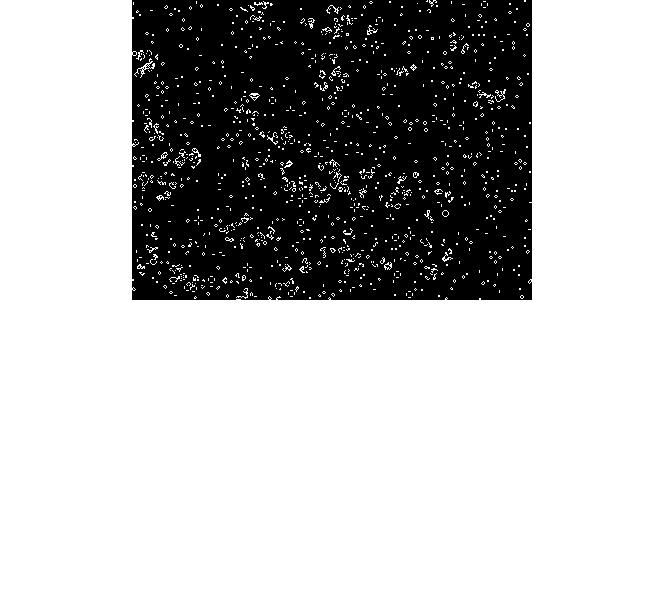
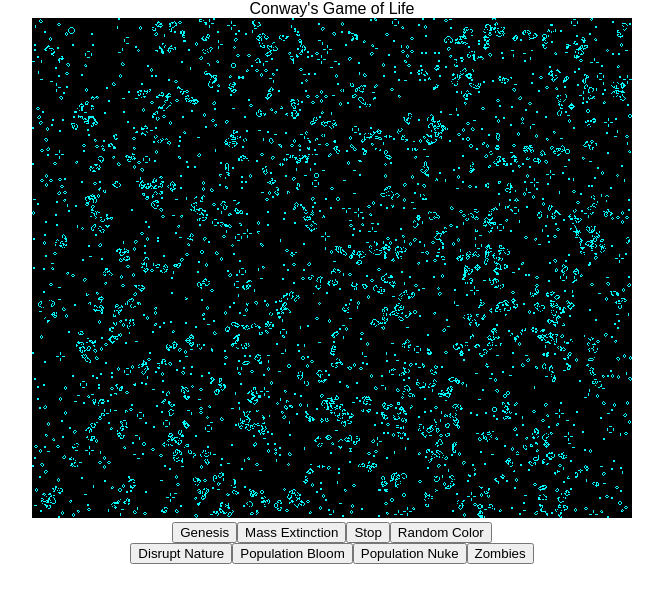
Before and after one commit to bloominstituteoftechnology/CS-Build-Week-1, a React (Create React App) app in the folder projects/life/: page / in a window 1280 px wide. Shown: the top 602 px of the page, without its empty margins (308-971 px from the left). Built offline with nearby package versions, Linux system fonts and the light colour scheme.

Commit message:
Added color and buttons with help from Vinnie

```diff
--- a/projects/life/src/App.js
+++ b/projects/life/src/App.js
@@ -1,61 +1,132 @@
 import React, { Component } from 'react';
 import Life from './life';
 import './App.css';
+
+const COLORS = [
+  [0x00, 0x00, 0x00], // black
+  [0x00, 0xff, 0xff], // blue
+  [0xff, 0x00, 0x00] // red
+];
 
 /**
  * Life canvas
  */
 class LifeCanvas extends Component {
-  /**
-   * Constructor
-   */
   constructor(props) {
     super(props);
 
     this.life = new Life(props.width, props.height);
     this.life.randomize();
+
+    this.sterilization = this.sterilization.bind(this);
+    this.assimilation = this.assimilation.bind(this);
+    this.dropPopulationBomb = this.dropPopulationBomb.bind(this);
+    // this.life.step.hasLivingNeighbor.options.wrap = this.life.step.hasLivingNeighbor.options.wrap.bind(
+    //   this
+    // );
+    // this.refs.life.step().hasLivingNeighbor().options.wrap = this.refs.life.step().hasLivingNeighbor().options.wrap.bind(this);
+    this.contagion = this.contagion.bind(this);
+
+    this.state = {
+      stop: false,
+      step: false,
+      toggleWrap: false
+    };
   }
 
-  /**
-   * Component did mount
-   */
   componentDidMount() {
     requestAnimationFrame(() => {
       this.animFrame();
     });
   }
 
-  /**
-   * Handle an animation frame
-   */
+  // toggle wrap
+  handleWrap(e, newState) {
+    !this.state.toggleWrap
+      ? this.setState({ toggleWrap: true })
+      : this.setState({ toggleWrap: false });
+  }
+
+  // start contagion
+  contagion(e) {
+    this.life.contagion();
+    // COLORS[1] = [0xff, 0x00, 0x00];
+  }
+  // randomly adds life
+  dropPopulationBomb(e) {
+    this.life.dropPopulationBomb();
+    // COLORS[1] = [0x00, 0xff, 0x37];
+  }
+
+  //
+  assimilation(e) {
+    this.life.assimilation();
+    COLORS[1] = [0xd3, 0xd3, 0xd3];
+  }
+
+  //
+  sterilization(e) {
+    this.life.sterilization();
+  }
+
+  // handleReset(e) {
+  //   window.location.reload();
+  // }
+
+  handleClear(e) {
+    this.life.clear();
+  }
+
+  handleStop(e) {
+    !this.state.stop
+      ? this.setState({ stop: true })
+      : this.setState({ stop: false }, () => {
+          this.animFrame();
+        });
+  }
+
+  random_rgb() {
+    let o = Math.round,
+      r = Math.random,
+      s = 255;
+    COLORS[1] = [o(r() * s), o(r() * s), o(r() * s)];
+    // [0xd3, 0xd3, 0xd3]
+  }
+
+  handleStep(e) {
+    this.state.step
+      ? this.setState({ stop: false }, this.life.step())
+      : this.setState({ stop: true }, this.animFrame());
+  }
+
   animFrame() {
-    let width = this.props.width;
-    let height = this.props.height;
-
-    // Update life and get cells
-    let cells = this.life.getCells();
+    if (!this.state.stop) {
+      const cells = this.life.getCells();
+      const height = this.props.height;
+      const width = this.props.width;
 
       // Get canvas framebuffer, a packed RGBA array
-    let canvas = this.refs.canvas;
+      const canvas = this.refs.canvas;
       let ctx = canvas.getContext('2d');
+
+      // these lines zoom the canvas
+      // canvas.style.width = canvas.width * 1.25 + "px";
+      // canvas.style.height = canvas.height * 1.25 + "px";
+
+      // creates a canvas starting at 0,0 and extending passed in width and height pixels
       let imageData = ctx.getImageData(0, 0, width, height);
 
       // Convert the cell values into white or black for the canvas
       for (let y = 0; y < height; y++) {
         for (let x = 0; x < width; x++) {
-        // Index needs to be multiplied by 4 because there are 4 array
-        // entries per pixel, Red, Green, Blue, and Alpha:
-        let index = (y * width + x) * 4;
+          const state = cells[y][x];
+          const color = COLORS[state];
+          const index = (y * width + x) * 4;
 
-        let lifeStatus = cells[y][x];
-        let color = lifeStatus === 0 ? 0x00 : 0xff;
-
-        // FYI: Alpha channel controls how transparent a pixel is.
-
-        imageData.data[index + 0] = color; // Red channel
-        imageData.data[index + 1] = color; // Green channel
-        imageData.data[index + 2] = color; // Blue channel
-        imageData.data[index + 3] = 0xff; // Alpha channel, 0xff = opaque
+          imageData.data[index + 0] = color[0]; // red
+          imageData.data[index + 1] = color[1]; // green
+          imageData.data[index + 2] = color[2]; // blue
+          imageData.data[index + 3] = 0xff; // alpha, 0xff === 255 === opaque
         }
       }
 
@@ -63,24 +134,57 @@ class LifeCanvas extends Component {
       ctx.putImageData(imageData, 0, 0);
 
       // Next generation of life
+      // if (this.motion === true) {
       this.life.step();
+      // }
 
       // Request another animation frame
       requestAnimationFrame(() => {
         this.animFrame();
       });
     }
+  }
 
   /**
    * Render
    */
+  //           <button onClick={e => this.handleStep(e)}>Single Step</button>
+  //                     {}
+  //          <button onClick={e => this.handleWrap(e)}>Wrap</button>
   render() {
     return (
+      <div>
         <canvas
           ref="canvas"
           width={this.props.width}
           height={this.props.height}
+          // handleWrap={this.handleWrap.bind(this)}
         />
+        <div>
+          <button onClick={e => this.life.randomize(e)}>Genesis</button>
+
+          {}
+          <button onClick={e => this.handleClear(e)}>Mass Extinction</button>
+          {}
+          <button onClick={e => this.handleStop(e)}>
+            {this.state.stop ? 'Start' : 'Stop'}
+          </button>
+          {}
+          <button onClick={e => this.random_rgb(e)}>Random Color</button>
+        </div>
+        <div />
+        <div>
+          <button onClick={e => this.assimilation(e)}>Disrupt Nature</button>
+          {}
+          <button onClick={e => this.dropPopulationBomb(e)}>
+            Population Bloom
+          </button>
+          {}
+          <button onClick={e => this.sterilization(e)}>Population Nuke</button>
+          {}
+          <button onClick={e => this.contagion(e)}>Zombies</button>
+        </div>
+      </div>
     );
   }
 }
@@ -91,11 +195,15 @@ class LifeCanvas extends Component {
 class LifeApp extends Component {
   /**
    * Render
+   * <LifeCanvas width={600} height={500} style="width:1200px;height:1000px;"/>
+   * <LifeCanvas width={600} height={500}/>
    */
   render() {
     return (
       <div>
-        <LifeCanvas width={400} height={300} />
+        <div className="canvas">
+          <LifeCanvas width={600} height={500} />
+        </div>
       </div>
     );
   }
@@ -111,10 +219,10 @@ class App extends Component {
   render() {
     return (
       <div className="App">
+        Conway's Game of Life
         <LifeApp />
       </div>
     );
   }
 }
-
 export default App;
```
Lines whose indentation alone changed are shown as unchanged.
